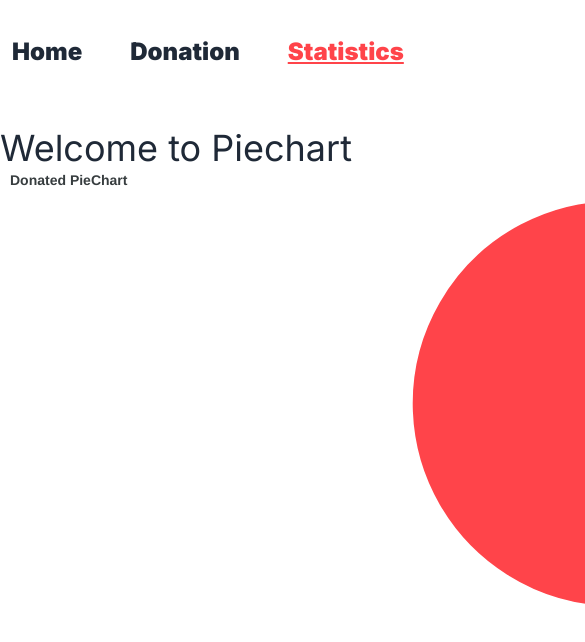
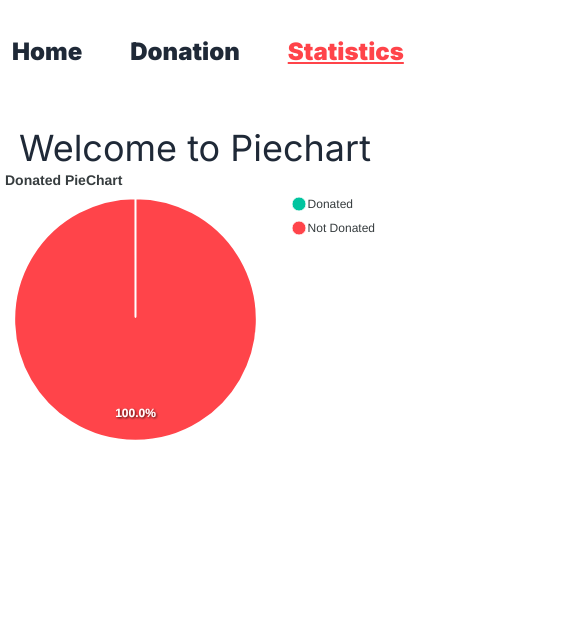
Before and after one commit to NFRIDOY/donation-campaign, a React (Vite) app: page /statistics in a window 390 px wide. Shown: the top 642 px of the page, 585 px wide, since content can reach past the window. Built offline with nearby package versions, Linux system fonts and the light colour scheme.

Commit message:
statistic res

```diff
--- a/src/components/PiChart/Pie.jsx
+++ b/src/components/PiChart/Pie.jsx
@@ -19,7 +19,28 @@ function Piechart() {
 
     return (
         <React.Fragment>
-            <div className="container-fluid mb-3">
+            <div className="container-fluid mb-3 w-screen lg:hidden flex flex-col items-center justify-center">
+                <h3 className="mt-3 text-4xl">Welcome to Piechart </h3>
+                <Chart
+                    type="pie"
+                    width={400}
+                    height={450}
+
+                    series={[allDonations.length || 0, 12 - (allDonations.length || 0)]}
+
+                    options={{
+                        title: {
+                            text: "Donated PieChart"
+                        },
+                        noData: { text: "Empty Data" },
+                        colors:["#00C49F","#FF444A"],
+                        labels: ["Donated", "Not Donated"]
+
+                    }}
+                >
+                </Chart>
+            </div>
+            <div className="container-fluid mb-3 w-screen hidden lg:block">
                 <h3 className="mt-3 text-4xl">Welcome to Piechart </h3>
                 <Chart
                     type="pie"
--- a/src/pages/statistics/Statistics.jsx
+++ b/src/pages/statistics/Statistics.jsx
@@ -2,7 +2,7 @@ import Pie from '../../components/PiChart/Pie'
 
 export default function Statistics() {
   return (
-    <div className='h-[80%]'>
+    <div className='lg:h-[80%] w-screen'>
       <Pie></Pie>
     </div>
   )
```
